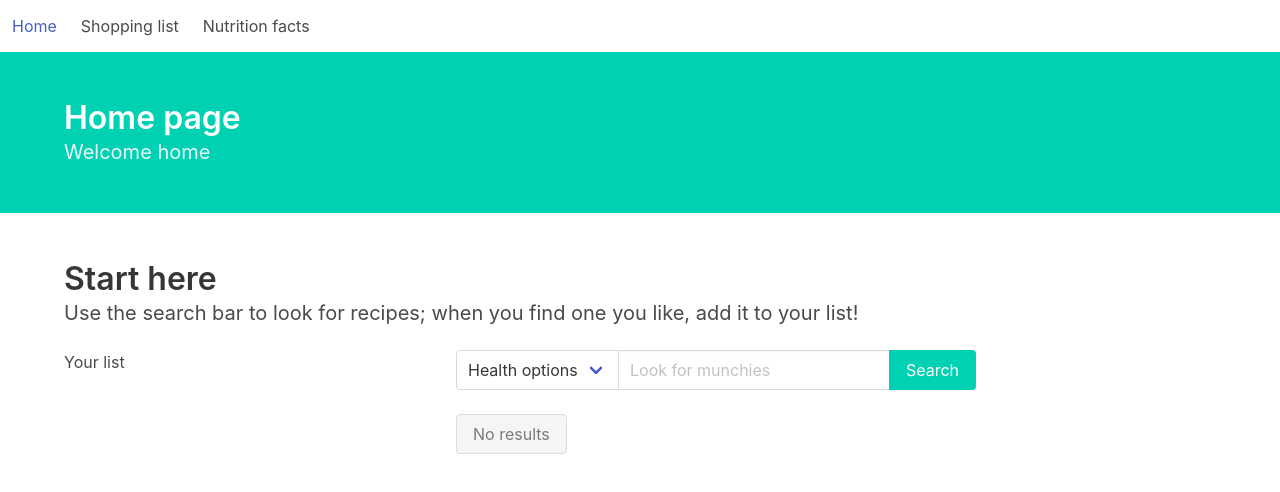
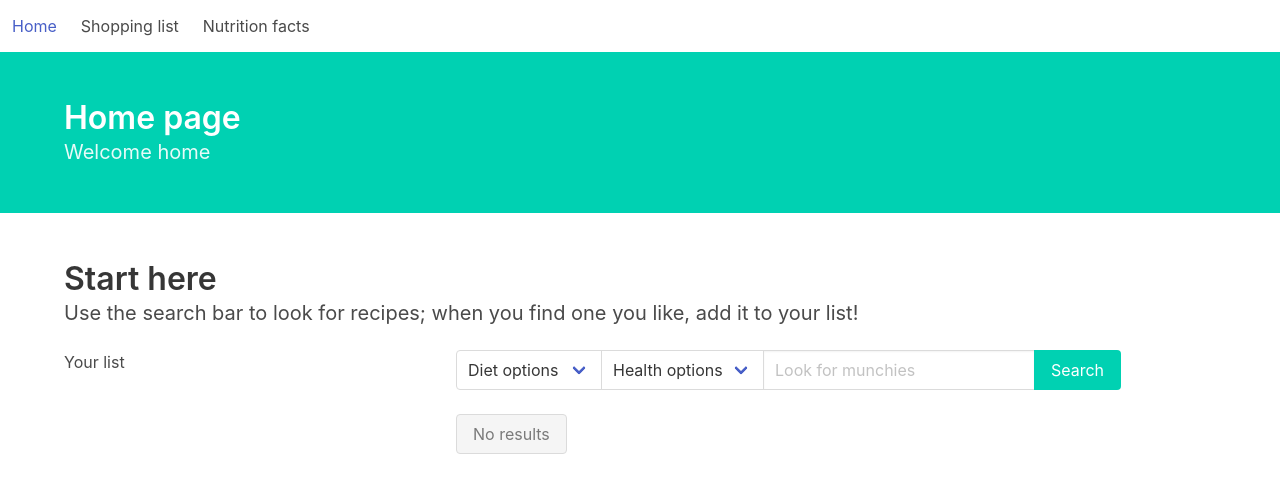
Before and after one commit to jan-timpe/RecipeSearch, a Vue app: page /#/ in a window 1280 px wide. Shown: the top 492 px of the page. Built offline with nearby package versions, Linux system fonts and the light colour scheme.

Commit message:
Added diet label search

```diff
--- a/src/api/recipes.js
+++ b/src/api/recipes.js
@@ -11,11 +11,15 @@ export const HTTP = axios.create({
 })
 
 export default {
-   searchRecipes(query, healthLabel, onSuccess, onFailure) {
+   searchRecipes(query, healthLabel, dietLabel, onSuccess, onFailure) {
       var resource = '/search?q='+query
 
       if(healthLabel.length > 0) {
          resource = resource.concat('&health='+healthLabel)
+      }
+
+      if(dietLabel.length > 0) {
+         resource = resource.concat('&diet='+dietLabel)
       }
 
       HTTP.get(resource)
--- a/src/components/containers/Home.vue
+++ b/src/components/containers/Home.vue
@@ -35,8 +35,21 @@
 
                <div class="column is-two-thirds">
 
-                  <form v-on:submit.prevent="searchRecipes(searchTerm, healthLabel)">
+                  <form v-on:submit.prevent="searchRecipes(searchTerm, healthLabel, dietLabel)">
                      <div class="field has-addons">
+                        <p class="control">
+                           <span class="select">
+                              <select v-model="dietLabel">
+                                 <option value="" disabled selected>Diet options</option>
+                                 <option value="balanced">balanced</option>
+                                 <option value="high-protein">high-protein</option>
+                                 <option value="high-fiber">high-fiber</option>
+                                 <option value="low-fat">low-fat</option>
+                                 <option value="low-carb">low-carb</option>
+                                 <option value="low-sodium">low-sodium</option>
+                              </select>
+                           </span>
+                        </p>
                         <p class="control">
                            <span class="select">
                               <select v-model="healthLabel">
@@ -116,6 +129,7 @@ export default {
          recipes: [],
          searchTerm: '',
          healthLabel: '',
+         dietLabel: '',
          isLoading: false
       }
    },
@@ -127,10 +141,10 @@ export default {
    },
 
    methods: {
-      searchRecipes(terms, healthLabel) {
+      searchRecipes(terms, healthLabel, dietLabel) {
          this.isLoading = true
 
-         api.searchRecipes(terms, healthLabel, results => {
+         api.searchRecipes(terms, healthLabel, dietLabel, results => {
             this.recipes = results.hits
             this.isLoading = false
          },
```
